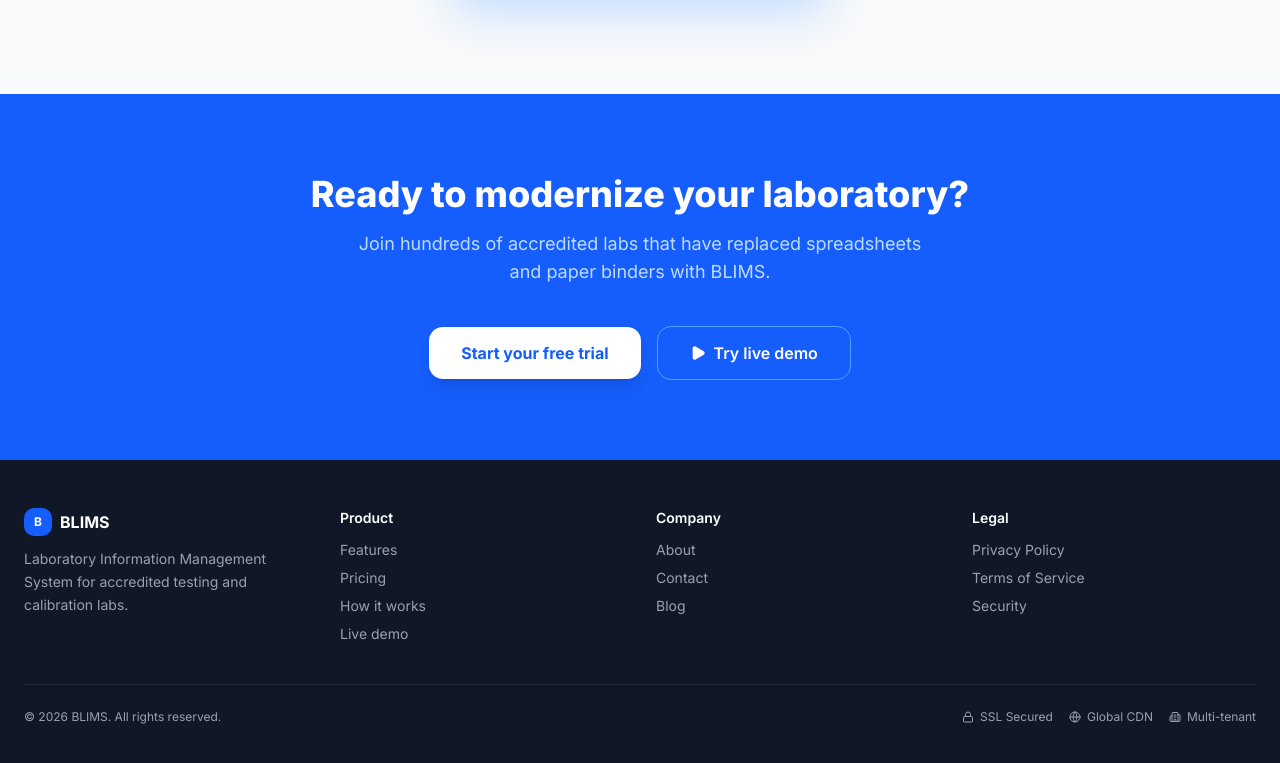
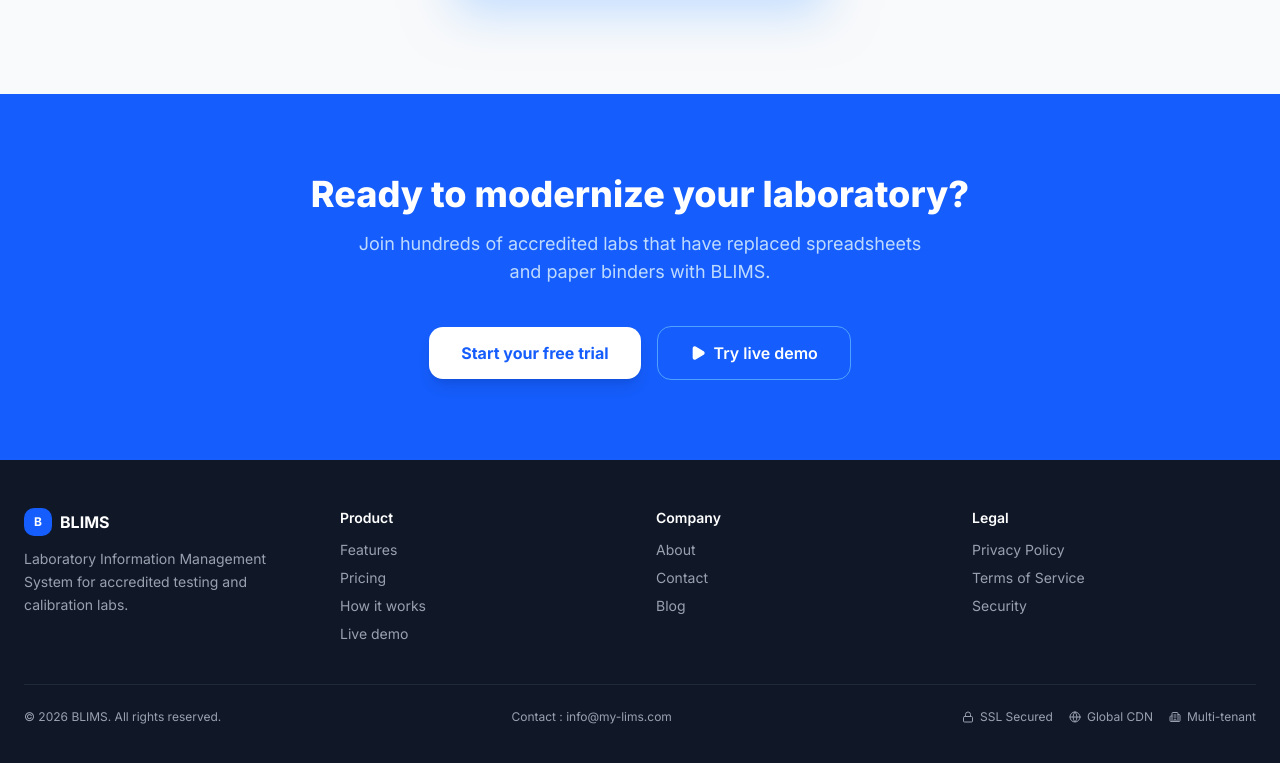
Before and after one commit to EF-Rostami/lims, a Next.js app: page / in a window 1280 px wide. Shown: the part 4884-5647 px from the top of the page. Built offline with nearby package versions, Linux system fonts and the light colour scheme; no server answers.

Commit message:
fix: footer-contact added.

```diff
--- a/src/components/marketing/footer.tsx
+++ b/src/components/marketing/footer.tsx
@@ -44,7 +44,11 @@ export function MarketingFooter() {
           </div>
         </div>
         <div className="border-t border-gray-800 pt-6 flex flex-col sm:flex-row items-center justify-between gap-3 text-xs">
-          <p>© {new Date().getFullYear()} BLIMS. All rights reserved.</p>
+          <p>© {new Date().getFullYear()} BLIMS. All rights reserved.
+          </p>
+          <div className="flex items-center gap-4">
+            <p>Contact : info@my-lims.com</p>
+          </div>
           <div className="flex items-center gap-4">
             <div className="flex items-center gap-1.5"><Lock className="w-3 h-3" /> SSL Secured</div>
             <div className="flex items-center gap-1.5"><Globe className="w-3 h-3" /> Global CDN</div>
```
